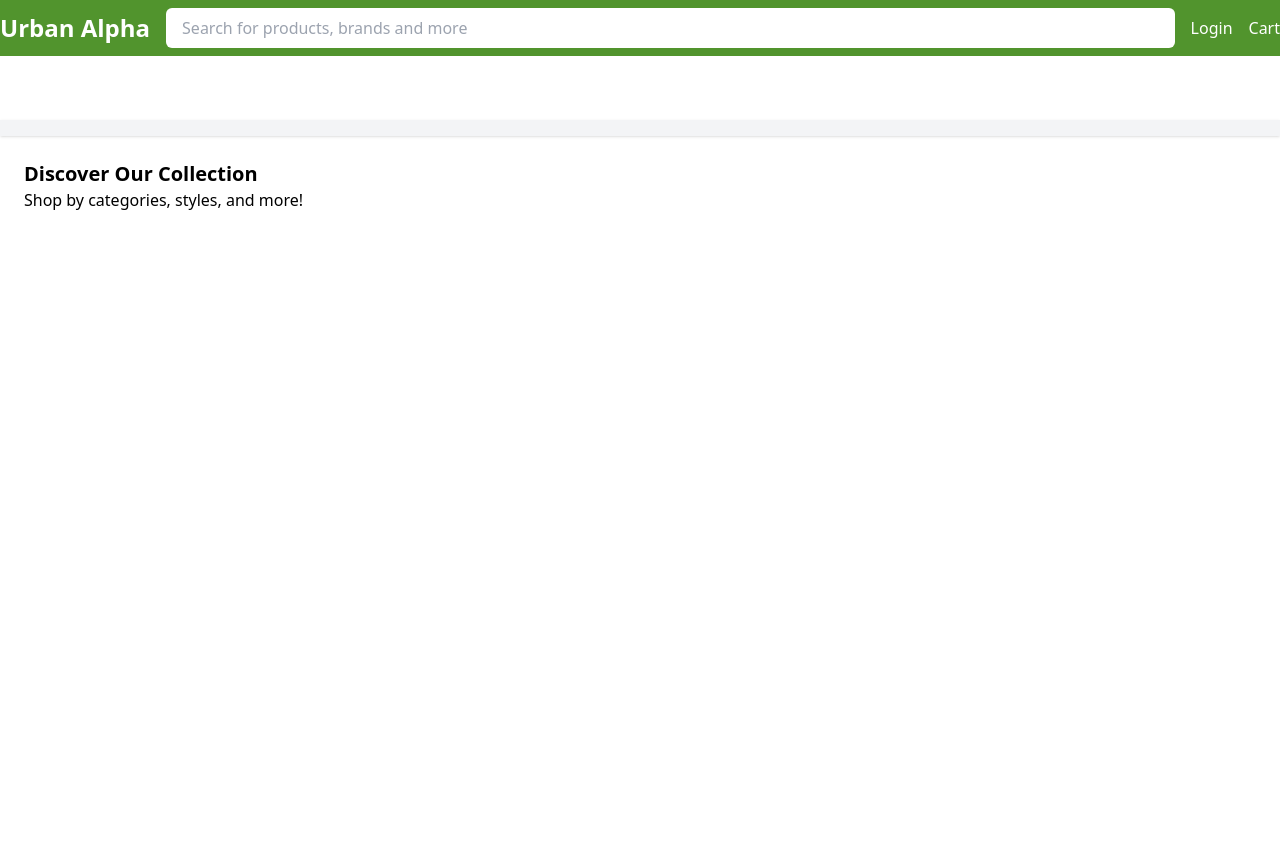
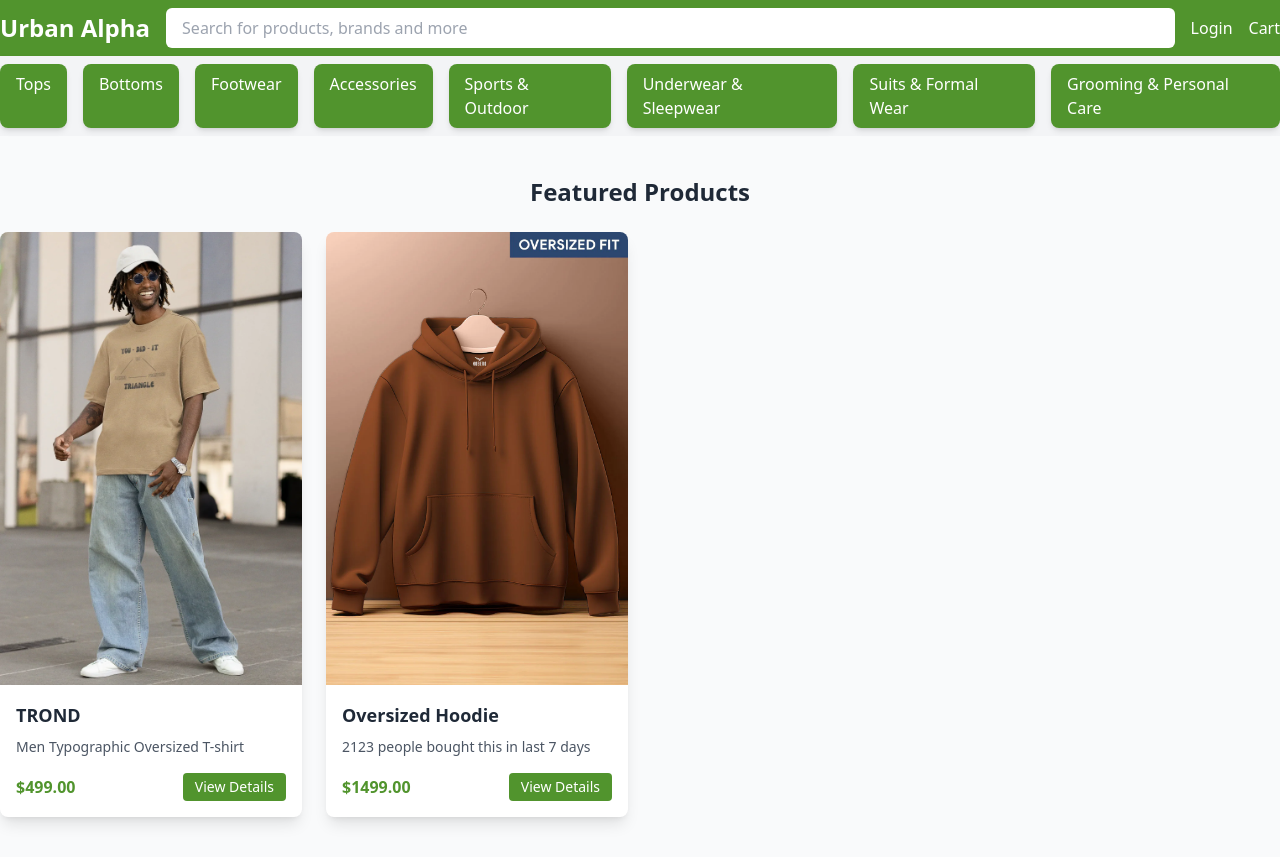
Before and after one commit to adhilna/Urban-Alpha, a Django app: page / in a window 1280 px wide. Before the commit the page ends 210 px from the top, so only its background shows below. Run offline with Django 4.2, Linux system fonts and the light colour scheme; data comes from the database, SQL or seed files in the repository; both versions use the stored data as it was after the commit.

Commit message:
Update: Added homepage and product features

```diff
--- a/product/views.py
+++ b/product/views.py
@@ -4,11 +4,6 @@ from .models import *
 
 def all_products(request):
     products = Product.objects.all()
-    context = {'products': products}
+    parent_categories = Category.objects.filter(parent__isnull=True)
+    context = {'products': products, 'parent_categories': parent_categories}
     return render(request, 'product/home.html', context)
-
-
-def categories(request):
-    parent_categories = Category.objects.filter(parent__isnull=True)
-    context = {'parent_categories': parent_categories}
-    return render(request, 'product/home.html', context)
--- a/static/css/output.css
+++ b/static/css/output.css
@@ -592,22 +592,37 @@ video {
   position: static;
 }
 
+.mx-4 {
+  margin-left: 1rem;
+  margin-right: 1rem;
+}
+
 .mx-auto {
   margin-left: auto;
   margin-right: auto;
 }
 
-.mx-4 {
-  margin-left: 1rem;
-  margin-right: 1rem;
+.mb-4 {
+  margin-bottom: 1rem;
 }
 
-.mb-2 {
-  margin-bottom: 0.5rem;
+.mt-4 {
+  margin-top: 1rem;
 }
 
-.mb-4 {
-  margin-bottom: 1rem;
+.mb-6 {
+  margin-bottom: 1.5rem;
+}
+
+.mt-2 {
+  margin-top: 0.5rem;
+}
+
+.line-clamp-2 {
+  overflow: hidden;
+  display: -webkit-box;
+  -webkit-box-orient: vertical;
+  -webkit-line-clamp: 2;
 }
 
 .block {
@@ -626,72 +641,32 @@ video {
   display: none;
 }
 
-.h-16 {
-  height: 4rem;
-}
-
-.h-6 {
-  height: 1.5rem;
-}
-
-.h-12 {
-  height: 3rem;
-}
-
-.h-8 {
-  height: 2rem;
-}
-
-.w-6 {
-  width: 1.5rem;
+.h-48 {
+  height: 12rem;
 }
 
 .w-full {
   width: 100%;
 }
 
-.w-12 {
-  width: 3rem;
-}
-
-.w-8 {
-  width: 2rem;
-}
-
-.max-w-7xl {
-  max-width: 80rem;
-}
-
-.flex-shrink-0 {
-  flex-shrink: 0;
-}
-
 .flex-grow {
   flex-grow: 1;
 }
 
-.grid-cols-2 {
-  grid-template-columns: repeat(2, minmax(0, 1fr));
-}
-
-.flex-col {
-  flex-direction: column;
+.grid-cols-1 {
+  grid-template-columns: repeat(1, minmax(0, 1fr));
 }
 
 .items-center {
   align-items: center;
 }
 
-.justify-center {
-  justify-content: center;
-}
-
 .justify-between {
   justify-content: space-between;
 }
 
-.gap-4 {
-  gap: 1rem;
+.gap-6 {
+  gap: 1.5rem;
 }
 
 .space-x-4 > :not([hidden]) ~ :not([hidden]) {
@@ -700,42 +675,31 @@ video {
   margin-left: calc(1rem * calc(1 - var(--tw-space-x-reverse)));
 }
 
-.space-y-2 > :not([hidden]) ~ :not([hidden]) {
-  --tw-space-y-reverse: 0;
-  margin-top: calc(0.5rem * calc(1 - var(--tw-space-y-reverse)));
-  margin-bottom: calc(0.5rem * var(--tw-space-y-reverse));
+.overflow-hidden {
+  overflow: hidden;
+}
+
+.truncate {
+  overflow: hidden;
+  text-overflow: ellipsis;
+  white-space: nowrap;
 }
 
 .rounded-md {
   border-radius: 0.375rem;
 }
 
-.rounded-full {
-  border-radius: 9999px;
-}
-
 .rounded-lg {
   border-radius: 0.5rem;
 }
 
-.bg-gray-700 {
-  --tw-bg-opacity: 1;
-  background-color: rgb(55 65 81 / var(--tw-bg-opacity, 1));
+.rounded {
+  border-radius: 0.25rem;
 }
 
-.bg-gray-800 {
+.bg-gray-100 {
   --tw-bg-opacity: 1;
-  background-color: rgb(31 41 55 / var(--tw-bg-opacity, 1));
-}
-
-.bg-blue-600 {
-  --tw-bg-opacity: 1;
-  background-color: rgb(37 99 235 / var(--tw-bg-opacity, 1));
-}
-
-.bg-blue-700 {
-  --tw-bg-opacity: 1;
-  background-color: rgb(29 78 216 / var(--tw-bg-opacity, 1));
+  background-color: rgb(243 244 246 / var(--tw-bg-opacity, 1));
 }
 
 .bg-green-600 {
@@ -743,19 +707,24 @@ video {
   background-color: rgb(22 163 74 / var(--tw-bg-opacity, 1));
 }
 
-.bg-gray-100 {
+.bg-\[\#51942d\] {
   --tw-bg-opacity: 1;
-  background-color: rgb(243 244 246 / var(--tw-bg-opacity, 1));
-}
-
-.bg-gray-200 {
-  --tw-bg-opacity: 1;
-  background-color: rgb(229 231 235 / var(--tw-bg-opacity, 1));
+  background-color: rgb(81 148 45 / var(--tw-bg-opacity, 1));
 }
 
 .bg-white {
   --tw-bg-opacity: 1;
   background-color: rgb(255 255 255 / var(--tw-bg-opacity, 1));
+}
+
+.bg-gray-50 {
+  --tw-bg-opacity: 1;
+  background-color: rgb(249 250 251 / var(--tw-bg-opacity, 1));
+}
+
+.object-cover {
+  -o-object-fit: cover;
+     object-fit: cover;
 }
 
 .p-4 {
@@ -764,16 +733,6 @@ video {
 
 .p-6 {
   padding: 1.5rem;
-}
-
-.px-2 {
-  padding-left: 0.5rem;
-  padding-right: 0.5rem;
-}
-
-.px-3 {
-  padding-left: 0.75rem;
-  padding-right: 0.75rem;
 }
 
 .px-4 {
@@ -786,27 +745,23 @@ video {
   padding-bottom: 0.5rem;
 }
 
-.py-4 {
-  padding-top: 1rem;
-  padding-bottom: 1rem;
+.px-3 {
+  padding-left: 0.75rem;
+  padding-right: 0.75rem;
 }
 
-.pb-4 {
-  padding-bottom: 1rem;
+.py-1 {
+  padding-top: 0.25rem;
+  padding-bottom: 0.25rem;
+}
+
+.py-10 {
+  padding-top: 2.5rem;
+  padding-bottom: 2.5rem;
 }
 
 .text-center {
   text-align: center;
-}
-
-.text-4xl {
-  font-size: 2.25rem;
-  line-height: 2.5rem;
-}
-
-.text-xl {
-  font-size: 1.25rem;
-  line-height: 1.75rem;
 }
 
 .text-2xl {
@@ -814,13 +769,18 @@ video {
   line-height: 2rem;
 }
 
+.text-lg {
+  font-size: 1.125rem;
+  line-height: 1.75rem;
+}
+
 .text-sm {
   font-size: 0.875rem;
   line-height: 1.25rem;
 }
 
-.text-lg {
-  font-size: 1.125rem;
+.text-xl {
+  font-size: 1.25rem;
   line-height: 1.75rem;
 }
 
@@ -836,21 +796,6 @@ video {
   font-weight: 600;
 }
 
-.text-gray-400 {
-  --tw-text-opacity: 1;
-  color: rgb(156 163 175 / var(--tw-text-opacity, 1));
-}
-
-.text-green-500 {
-  --tw-text-opacity: 1;
-  color: rgb(34 197 94 / var(--tw-text-opacity, 1));
-}
-
-.text-white {
-  --tw-text-opacity: 1;
-  color: rgb(255 255 255 / var(--tw-text-opacity, 1));
-}
-
 .text-black {
   --tw-text-opacity: 1;
   color: rgb(0 0 0 / var(--tw-text-opacity, 1));
@@ -859,6 +804,21 @@ video {
 .text-gray-700 {
   --tw-text-opacity: 1;
   color: rgb(55 65 81 / var(--tw-text-opacity, 1));
+}
+
+.text-white {
+  --tw-text-opacity: 1;
+  color: rgb(255 255 255 / var(--tw-text-opacity, 1));
+}
+
+.text-\[\#51942d\] {
+  --tw-text-opacity: 1;
+  color: rgb(81 148 45 / var(--tw-text-opacity, 1));
+}
+
+.text-gray-600 {
+  --tw-text-opacity: 1;
+  color: rgb(75 85 99 / var(--tw-text-opacity, 1));
 }
 
 .text-gray-800 {
@@ -872,6 +832,24 @@ video {
   box-shadow: var(--tw-ring-offset-shadow, 0 0 #0000), var(--tw-ring-shadow, 0 0 #0000), var(--tw-shadow);
 }
 
+.shadow-md {
+  --tw-shadow: 0 4px 6px -1px rgb(0 0 0 / 0.1), 0 2px 4px -2px rgb(0 0 0 / 0.1);
+  --tw-shadow-colored: 0 4px 6px -1px var(--tw-shadow-color), 0 2px 4px -2px var(--tw-shadow-color);
+  box-shadow: var(--tw-ring-offset-shadow, 0 0 #0000), var(--tw-ring-shadow, 0 0 #0000), var(--tw-shadow);
+}
+
+.shadow-lg {
+  --tw-shadow: 0 10px 15px -3px rgb(0 0 0 / 0.1), 0 4px 6px -4px rgb(0 0 0 / 0.1);
+  --tw-shadow-colored: 0 10px 15px -3px var(--tw-shadow-color), 0 4px 6px -4px var(--tw-shadow-color);
+  box-shadow: var(--tw-ring-offset-shadow, 0 0 #0000), var(--tw-ring-shadow, 0 0 #0000), var(--tw-shadow);
+}
+
+.transition-all {
+  transition-property: all;
+  transition-timing-function: cubic-bezier(0.4, 0, 0.2, 1);
+  transition-duration: 150ms;
+}
+
 .transition {
   transition-property: color, background-color, border-color, text-decoration-color, fill, stroke, opacity, box-shadow, transform, filter, -webkit-backdrop-filter;
   transition-property: color, background-color, border-color, text-decoration-color, fill, stroke, opacity, box-shadow, transform, filter, backdrop-filter;
@@ -880,28 +858,27 @@ video {
   transition-duration: 150ms;
 }
 
-.hover\:bg-gray-600:hover {
-  --tw-bg-opacity: 1;
-  background-color: rgb(75 85 99 / var(--tw-bg-opacity, 1));
+.duration-300 {
+  transition-duration: 300ms;
 }
 
-.hover\:bg-gray-700:hover {
+.hover\:bg-black:hover {
   --tw-bg-opacity: 1;
-  background-color: rgb(55 65 81 / var(--tw-bg-opacity, 1));
+  background-color: rgb(0 0 0 / var(--tw-bg-opacity, 1));
 }
 
-.hover\:text-white:hover {
+.hover\:text-green-600:hover {
   --tw-text-opacity: 1;
-  color: rgb(255 255 255 / var(--tw-text-opacity, 1));
+  color: rgb(22 163 74 / var(--tw-text-opacity, 1));
 }
 
 .hover\:underline:hover {
   text-decoration-line: underline;
 }
 
-.hover\:shadow-md:hover {
-  --tw-shadow: 0 4px 6px -1px rgb(0 0 0 / 0.1), 0 2px 4px -2px rgb(0 0 0 / 0.1);
-  --tw-shadow-colored: 0 4px 6px -1px var(--tw-shadow-color), 0 2px 4px -2px var(--tw-shadow-color);
+.hover\:shadow-lg:hover {
+  --tw-shadow: 0 10px 15px -3px rgb(0 0 0 / 0.1), 0 4px 6px -4px rgb(0 0 0 / 0.1);
+  --tw-shadow-colored: 0 10px 15px -3px var(--tw-shadow-color), 0 4px 6px -4px var(--tw-shadow-color);
   box-shadow: var(--tw-ring-offset-shadow, 0 0 #0000), var(--tw-ring-shadow, 0 0 #0000), var(--tw-shadow);
 }
 
@@ -911,37 +888,19 @@ video {
 }
 
 @media (min-width: 640px) {
-  .sm\:grid-cols-3 {
-    grid-template-columns: repeat(3, minmax(0, 1fr));
-  }
-
-  .sm\:px-6 {
-    padding-left: 1.5rem;
-    padding-right: 1.5rem;
+  .sm\:grid-cols-2 {
+    grid-template-columns: repeat(2, minmax(0, 1fr));
   }
 }
 
 @media (min-width: 768px) {
-  .md\:flex {
-    display: flex;
-  }
-
-  .md\:hidden {
-    display: none;
-  }
-
-  .md\:grid-cols-4 {
-    grid-template-columns: repeat(4, minmax(0, 1fr));
+  .md\:grid-cols-3 {
+    grid-template-columns: repeat(3, minmax(0, 1fr));
   }
 }
 
 @media (min-width: 1024px) {
-  .lg\:grid-cols-6 {
-    grid-template-columns: repeat(6, minmax(0, 1fr));
-  }
-
-  .lg\:px-8 {
-    padding-left: 2rem;
-    padding-right: 2rem;
+  .lg\:grid-cols-4 {
+    grid-template-columns: repeat(4, minmax(0, 1fr));
   }
 }
--- a/tailwind.config.js
+++ b/tailwind.config.js
@@ -7,5 +7,7 @@ module.exports = {
   theme: {
     extend: {},
   },
-  plugins: [],
+  plugins: [
+  require('@tailwindcss/line-clamp'),
+  ],
 }
--- a/templates/product/home.html
+++ b/templates/product/home.html
@@ -3,24 +3,42 @@
 {% block title %}Home{% endblock %}
 
 {% block content %}
-<header class="bg-darkgreen-600 text-white p-4">
-    <h1 class="text-2xl font-bold">Welcome to Urban Alpha</h1>
-</header>
 
 <!-- Parent Categories Section -->
 <nav class="bg-gray-100 py-2 shadow">
     <div class="container mx-auto flex space-x-4">
         {% for category in parent_categories %}
-            <a href="#" class="text-gray-700 hover:text-darkgreen-600 font-medium">
-                {{ category.name }}
-            </a>
+            <a href="#" class="text-white bg-[#51942d] hover:bg-black font-medium py-2 px-4 rounded-lg shadow-md
+            hover:shadow-lg transition-all duration-300">
+    {{ category.name }}
+</a>
         {% endfor %}
     </div>
 </nav>
 
-<!-- Rest of the Page -->
-<div class="p-6">
-    <h2 class="text-xl font-bold">Discover Our Collection</h2>
-    <p>Shop by categories, styles, and more!</p>
-</div>
+<section class="bg-gray-50 py-10">
+    <div class="container mx-auto">
+        <h2 class="text-2xl font-bold text-gray-800 text-center mb-6">Featured Products</h2>
+
+        <div class="grid grid-cols-1 sm:grid-cols-2 md:grid-cols-3 lg:grid-cols-4 gap-6">
+            {% for product in products %}
+            <div class="bg-white rounded-lg shadow-lg overflow-hidden">
+                <img src="{{ product.image.url|default:'static/images/placeholder.jpg' }}" alt="{{ product.name }}">
+                <div class="p-4">
+                    <h3 class="text-lg font-semibold text-gray-800 truncate">{{ product.name }}</h3>
+                    <p class="text-gray-600 text-sm mt-2 line-clamp-2">{{ product.description }}</p>
+                    <div class="flex items-center justify-between mt-4">
+                        <span class="text-[#51942d] font-semibold">${{ product.price }}</span>
+                        <a href="#" class="text-sm bg-[#51942d] text-white py-1 px-3 rounded hover:bg-black transition">
+                            View Details
+                        </a>
+                    </div>
+                </div>
+            </div>
+            {% endfor %}
+        </div>
+    </div>
+</section>
+
+
 {% endblock %}
```
Also changed, not shown: db.sqlite3, media/images/hoodie.webp (added), templates/product/main.html (line endings or trailing spaces).
